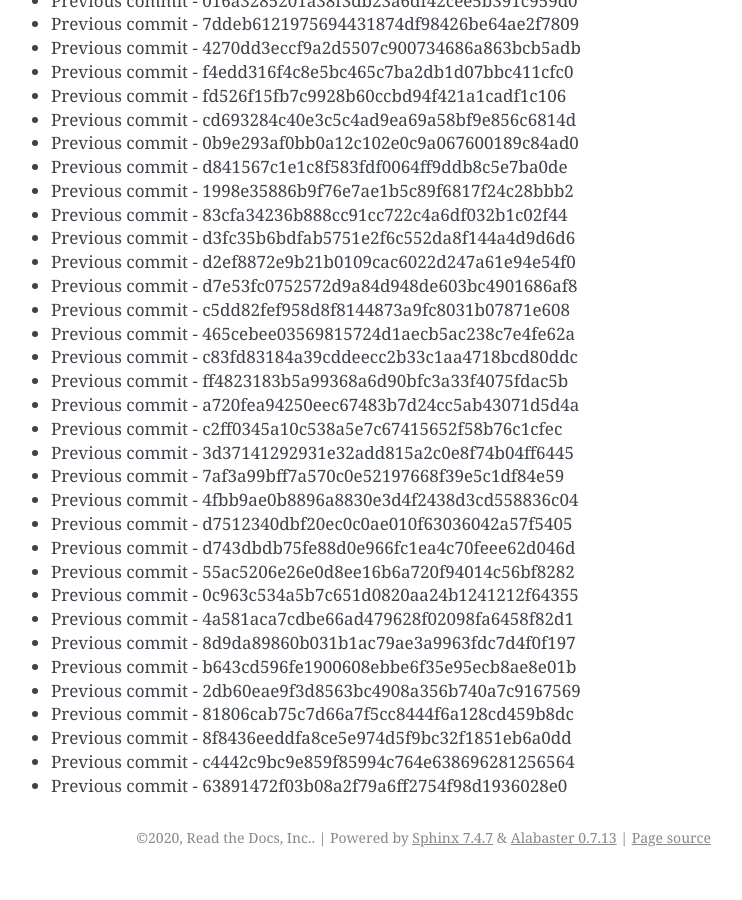
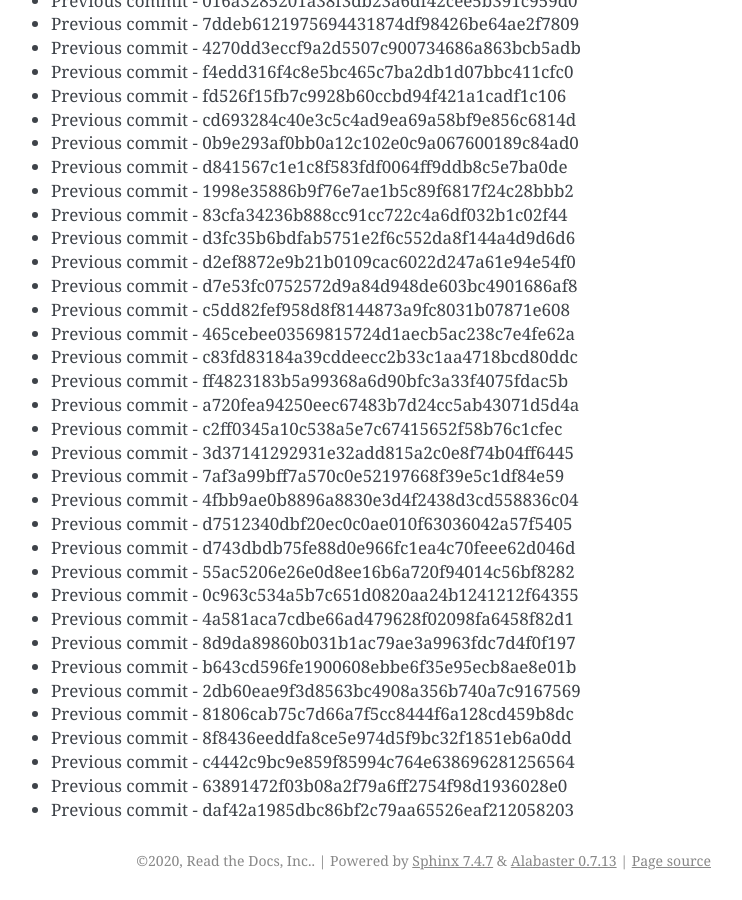
Before and after one commit to readthedocs/rtd-git-stresstest, a Sphinx documentation site: the page built from docs/updates.rst, in a window 1280 px wide and 900 px high, scrolled down 63217 px. Shown: the whole window, without its empty margins (399-1141 px from the left). Built offline with Sphinx 7.4.7, drawn with Linux system fonts in a browser that asks for light colours; before the commit the page ends 64094 px from its top, so only the background shows below that.

Commit message:
Generating commit from previous: daf42a1985dbc86bf2c79aa65526eaf212058203

```diff
--- a/docs/updates.rst
+++ b/docs/updates.rst
@@ -2688,3 +2688,4 @@ It can be tested for any performance characteristics.
 * Previous commit - 8f8436eeddfa8ce5e974d5f9bc32f1851eb6a0dd
 * Previous commit - c4442c9bc9e859f85994c764e638696281256564
 * Previous commit - 63891472f03b08a2f79a6ff2754f98d1936028e0
+* Previous commit - daf42a1985dbc86bf2c79aa65526eaf212058203
```
